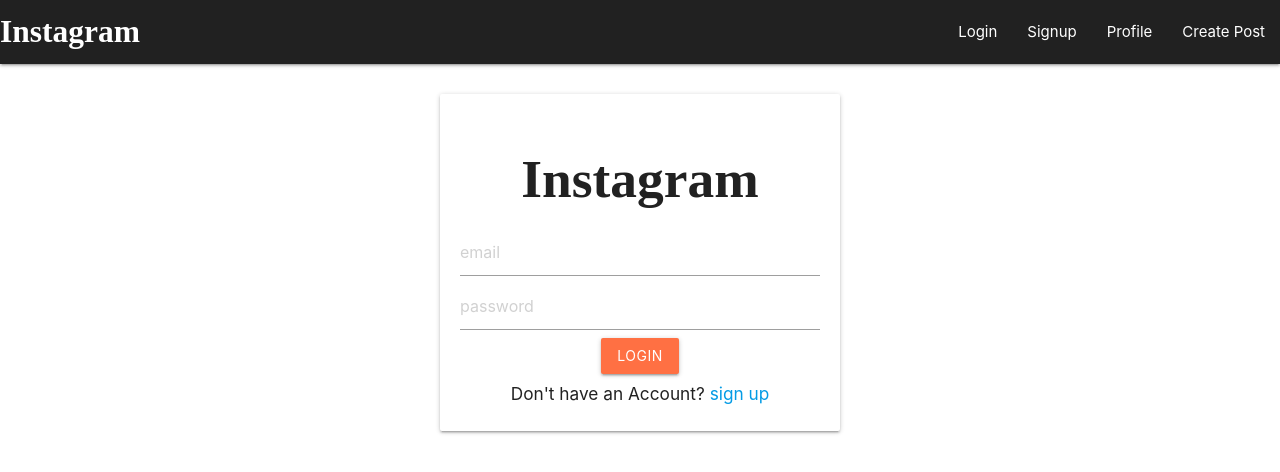
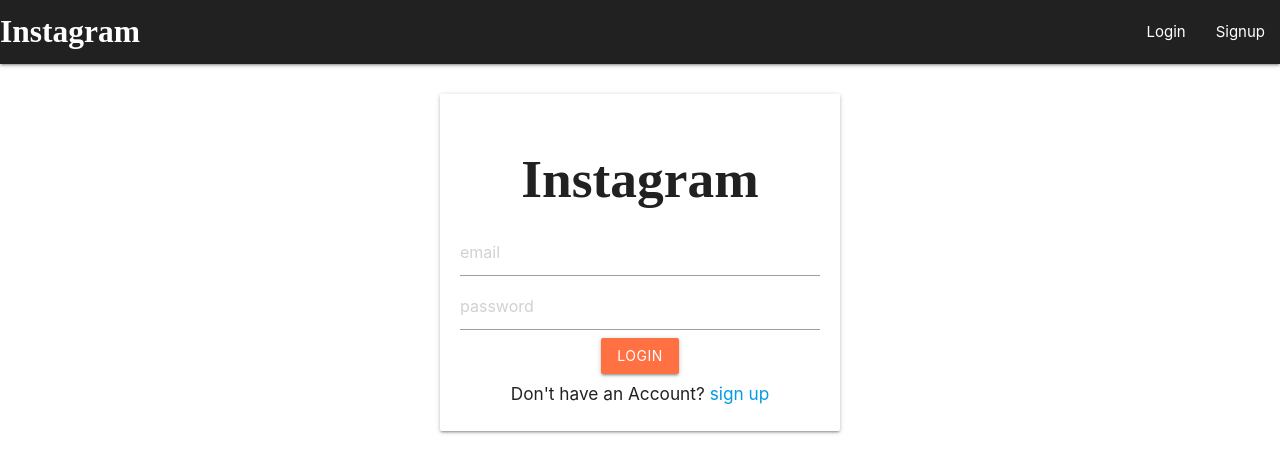
Before and after one commit to tejasladani999/Instagram, a React (Create React App) app in the folder client/: page /signin in a window 1280 px wide. Shown: the top 472 px of the page. Built offline with nearby package versions, Linux system fonts and the light colour scheme; a web font is replaced by a local one.

Commit message:
Implement the Logout functionality

```diff
--- a/client/src/components/Navbar.js
+++ b/client/src/components/Navbar.js
@@ -1,15 +1,37 @@
-import React from 'react'
-import { Link } from 'react-router-dom'
+import React,{useContext} from 'react'
+import { Link,useNavigate } from 'react-router-dom'
+import { UserContext } from '../App'
+
 const Navbar = () => {
+  const navigate= useNavigate()
+  const {state,dispatch} = useContext(UserContext)
+  const renderList = ()=>{
+    if(state){
+      return[
+        <li><Link to="/profile">Profile</Link></li>,
+        <li><Link to="/create">Create Post</Link></li>,
+        <li>
+        <button className='btn red lighten-1' onClick={()=>{
+        localStorage.clear()
+        dispatch({type:"CLEAR"})
+        navigate('/signin');
+        }}>Logout</button>
+        </li>
+      ]
+    }
+    else{
+      return[
+        <li><Link to="/signin">Login</Link></li>,
+        <li><Link to="/signup">Signup</Link></li>
+      ]
+    }
+  }
   return (
     <nav>
     <div className="nav-wrapper grey darken-4">
-      <Link to="/" className="brand-logo left">Instagram</Link>
+      <Link to={state?"/":"/signin"} className="brand-logo left">Instagram</Link>
       <ul id="nav-mobile" className="right">
-        <li><Link to="/signin">Login</Link></li>
-        <li><Link to="/signup">Signup</Link></li>
-        <li><Link to="/profile">Profile</Link></li>
-        <li><Link to="/create">Create Post</Link></li>
+        {renderList()}
       </ul>
     </div>
   </nav>
--- a/client/src/reducers/userReducer.js
+++ b/client/src/reducers/userReducer.js
@@ -4,5 +4,8 @@
     if(action.type==="USER"){
         return action.payload;
     }
+    if(action.type==="CLEAR"){
+        return null;
+    }
     return state
 }
```
